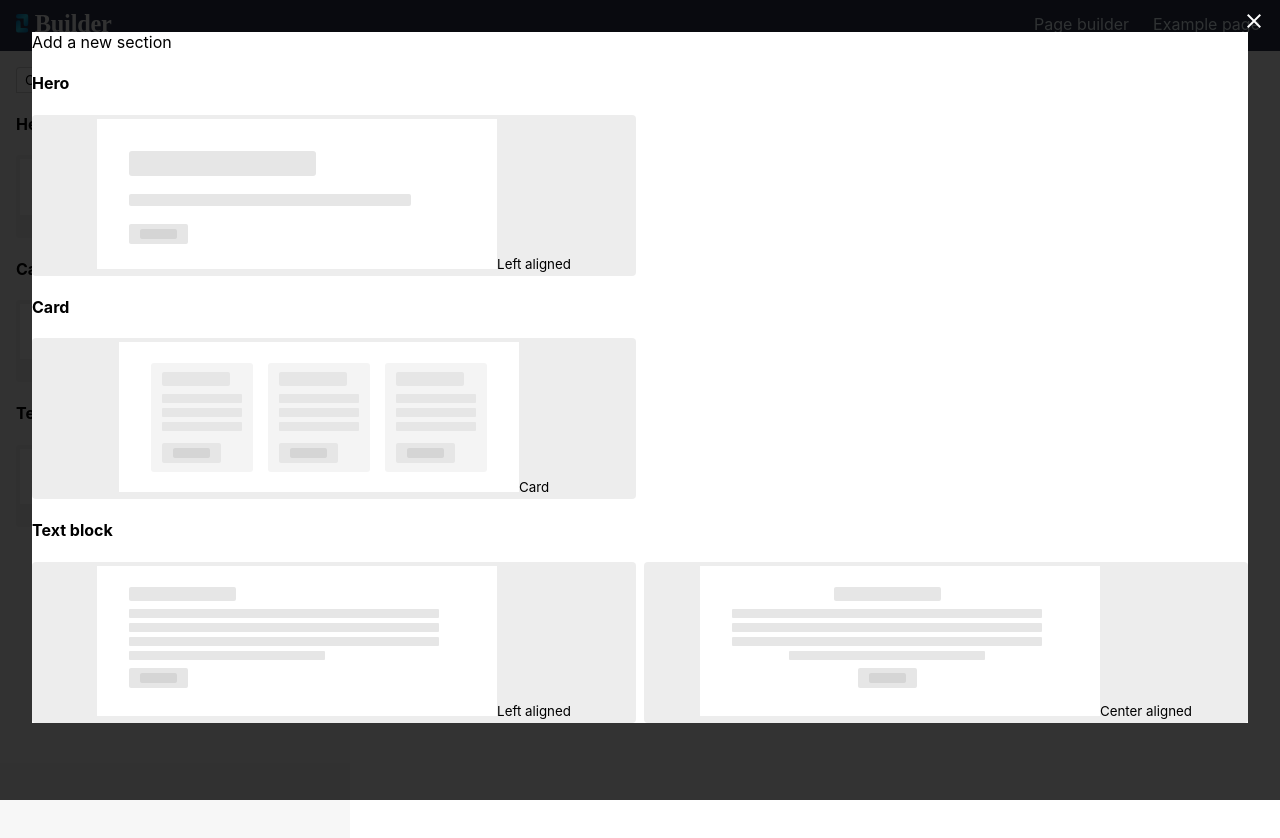
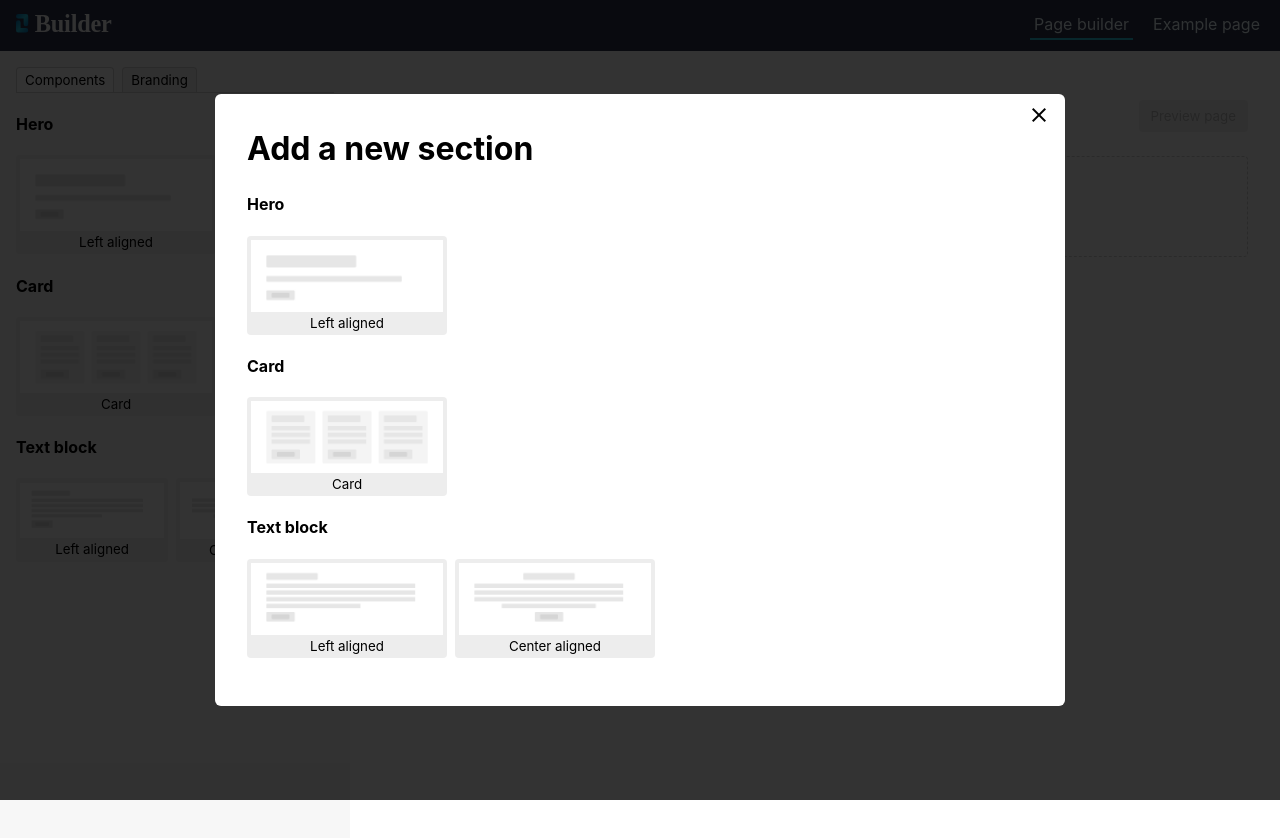
Before and after one commit to ejgoodwin/page-builder, a React (Create React App) app: page /page-builder in a window 1280 px wide. Both pictures are taken after a click on the button "add". Shown: the top 838 px of the page. Built offline with nearby package versions, Linux system fonts and the light colour scheme.

Commit message:
style component modal

```diff
--- a/src/App.css
+++ b/src/App.css
@@ -543,12 +543,12 @@ img {
 }
 
 .pb-sidebar-component {
-  display: grid;
+  display: flex;
   gap: 8px;
-  grid-template: auto / repeat(2, 1fr);
 }
 
 .pb-sidebar-component__button {
+  max-width: 200px;
   padding: 0.25rem;
 }
 
@@ -590,6 +590,36 @@ img {
 .pb-preview-modal__main {
   background: white;
   margin: 2rem;
+}
+
+.pb-component-modal {
+  align-items: center;
+  background: rgba(0,0,0,0.8);
+  display: flex;
+  inset: 0;
+  justify-content: center;
+  overflow-y: scroll;
+  position: fixed;
+  z-index: 3;
+}
+
+.pb-component-modal__close {
+  background: none;
+  border: 0;
+  margin: 0;
+  position: absolute;
+  top: .5rem;
+  right: .5rem;
+}
+
+.pb-component-modal__main {
+  background: white;
+  border-radius: 6px;
+  margin: 2rem;
+  max-width: 850px;
+  padding: .5rem 2rem 3rem;
+  position: relative;
+  width: 100%;
 }
 
 .pb-tab-content {
--- a/src/components/page-builder/Builder.js
+++ b/src/components/page-builder/Builder.js
@@ -67,18 +67,19 @@ const Builder = ({
       </section>
 
       {addComponentModalIsOpen && (
-        <div className='pb-preview-modal'>
-          {" "}
+        <div className='pb-component-modal'>
+          <div className='pb-component-modal__main'>
             <button
               aria-label='close'
-            className='pb-preview-modal__close'
+              className='pb-component-modal__close'
               onClick={() => setAddComponentModalIsOpen(false)}
             >
               <span className='material-icons'>close</span>
             </button>
-          <div className='pb-preview-modal__main'>
             <section>
-              <header>Add a new section</header>
+              <header>
+                <h2>Add a new section</h2>
+              </header>
             </section>
 
             <div>
```
Lines whose indentation alone changed are shown as unchanged.
